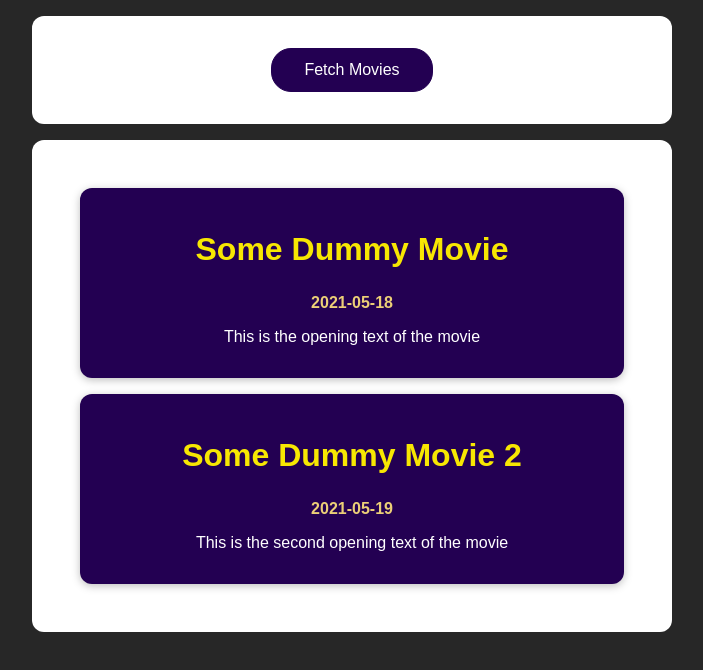
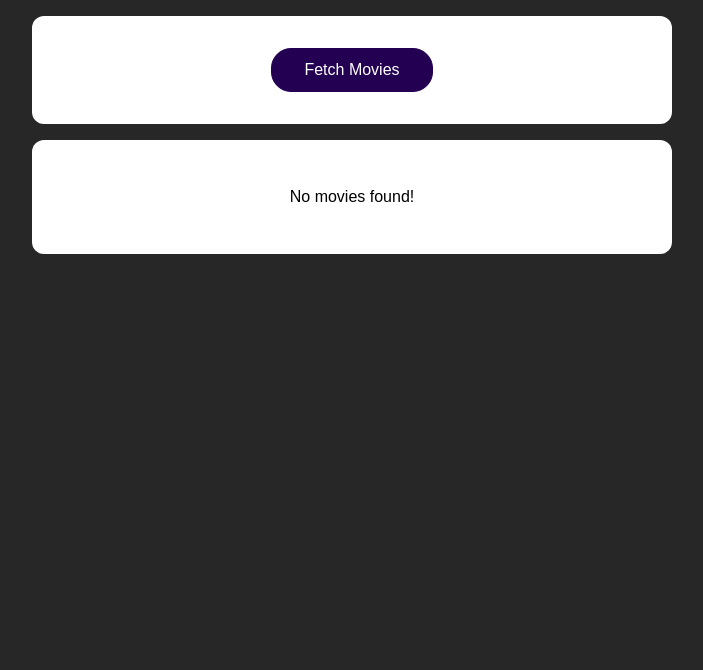
Before and after one commit to JL-43/ReactJS, a React (Create React App) app in the folder movies-list/: page / in a window 1280 px wide. Shown: the top 670 px of the page, without its empty margins (288-991 px from the left). Built offline with nearby package versions, Linux system fonts and the light colour scheme.

Commit message:
added fetch requests for movies and render them on the movies component && added some state for loading (fetching movies from API && added some state for if no movies are found

```diff
--- a/movies-list/src/App.js
+++ b/movies-list/src/App.js
@@ -1,31 +1,63 @@
-import React from 'react';
+import React, { useState } from 'react';
 
 import MoviesList from './components/MoviesList';
 import './App.css';
 
 function App() {
-  const dummyMovies = [
-    {
-      id: 1,
-      title: 'Some Dummy Movie',
-      openingText: 'This is the opening text of the movie',
-      releaseDate: '2021-05-18',
-    },
-    {
-      id: 2,
-      title: 'Some Dummy Movie 2',
-      openingText: 'This is the second opening text of the movie',
-      releaseDate: '2021-05-19',
-    },
-  ];
+	const [movies, setMovies] = useState([]);
+	const [isLoading, setIsLoading] = useState(false);
+
+	const fetchMoviesHandler = async () => {
+		setIsLoading(true);
+
+		// //then syntax
+
+		// fetch('https://swapi.dev/api/films')
+		// 	.then((response) => {
+		// 		return response.json();
+		// 	})
+		// 	.then((data) => {
+		// 		const transformedMovies = data.results.map((movieData) => {
+		// 			return {
+		// 				id: movieData.episode_id,
+		// 				title: movieData.title,
+		// 				openingText: movieData.opening_crawl,
+		// 				releaseDate: movieData.release_date,
+		// 			};
+		// 		});
+
+		// 		setMovies(transformedMovies);
+		// 	});
+
+		//async await syntax
+
+		const response = await fetch('https://swapi.dev/api/films');
+		const data = await response.json();
+
+		const transformedMovies = data.results.map((movieData) => {
+			return {
+				id: movieData.episode_id,
+				title: movieData.title,
+				openingText: movieData.opening_crawl,
+				releaseDate: movieData.release_date,
+			};
+		});
+
+		setMovies(transformedMovies);
+		setIsLoading(false);
+	};
 
 	return (
 		<React.Fragment>
 			<section>
-        <button>Fetch Movies</button>
+				<button onClick={fetchMoviesHandler}>Fetch Movies</button>
 			</section>
 			<section>
-        <MoviesList movies={dummyMovies} />
+				{!isLoading && movies.length > 0 && (
+					<MoviesList movies={movies} />
+				)}
+				{!isLoading && movies.length === 0 && <p>No movies found!</p>}
+				{isLoading && <p>Loading...</p>}
 			</section>
 		</React.Fragment>
 	);
```
Also changed, not shown: 1 other file (tests, documents, lock files or other folders). Lines whose indentation alone changed are shown as unchanged.
